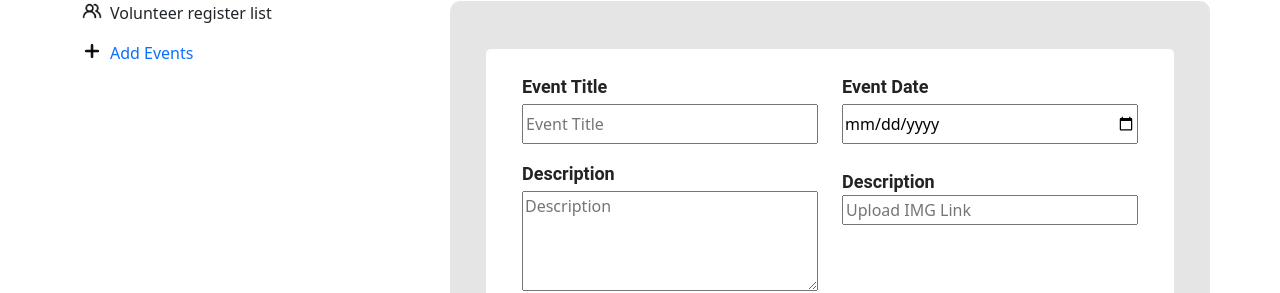
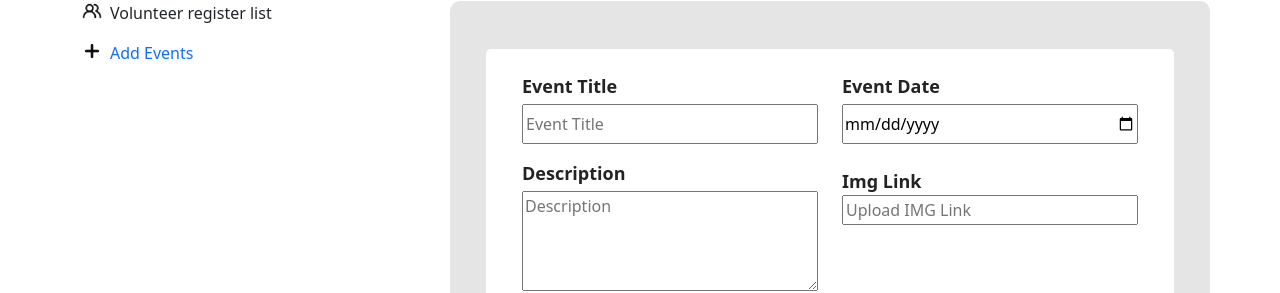
Before and after one commit to Rasel105/volunteer-network-client, a React (Create React App) app: page /events in a window 1280 px wide. Shown: the part 123-416 px from the top of the page. Built offline with nearby package versions, Linux system fonts and the light colour scheme.

Commit message:
check for update

```diff
--- a/src/Pages/Events/Events.css
+++ b/src/Pages/Events/Events.css
@@ -10,7 +10,6 @@
 }
 
 .title-style {
-    font-family: 'Roboto';
     font-style: normal;
     font-weight: 500;
     font-size: 18px;
--- a/src/Pages/Events/Events.js
+++ b/src/Pages/Events/Events.js
@@ -69,7 +69,7 @@ const Events = () => {
                                         <input style={{ width: '100%' }} placeholder='Event Title' type="date" {...register("date")} />
                                     </div>
                                     <div className='mb-3'>
-                                        <label className='title-style' style={{ display: "block" }}>Description</label>
+                                        <label className='title-style' style={{ display: "block" }}>Img Link</label>
                                         <input style={{ width: '100%'}} placeholder='Upload IMG Link' {...register("img")} />
                                     </div>
                                     {/*
--- a/src/Pages/VolunteerLists/VolunteerLists.js
+++ b/src/Pages/VolunteerLists/VolunteerLists.js
@@ -96,7 +96,7 @@ const VolunteerLists = () => {
                                 <tr>
                                     <th scope="col">Full Name</th>
                                     <th scope="col">Email ID</th>
-                                    <th scope="col">Registation Date</th>
+                                    <th scope="col">Reg: Date</th>
                                     <th scope="col">Volunteer List</th>
                                     <th scope="col">Action</th>
                                 </tr>
```
